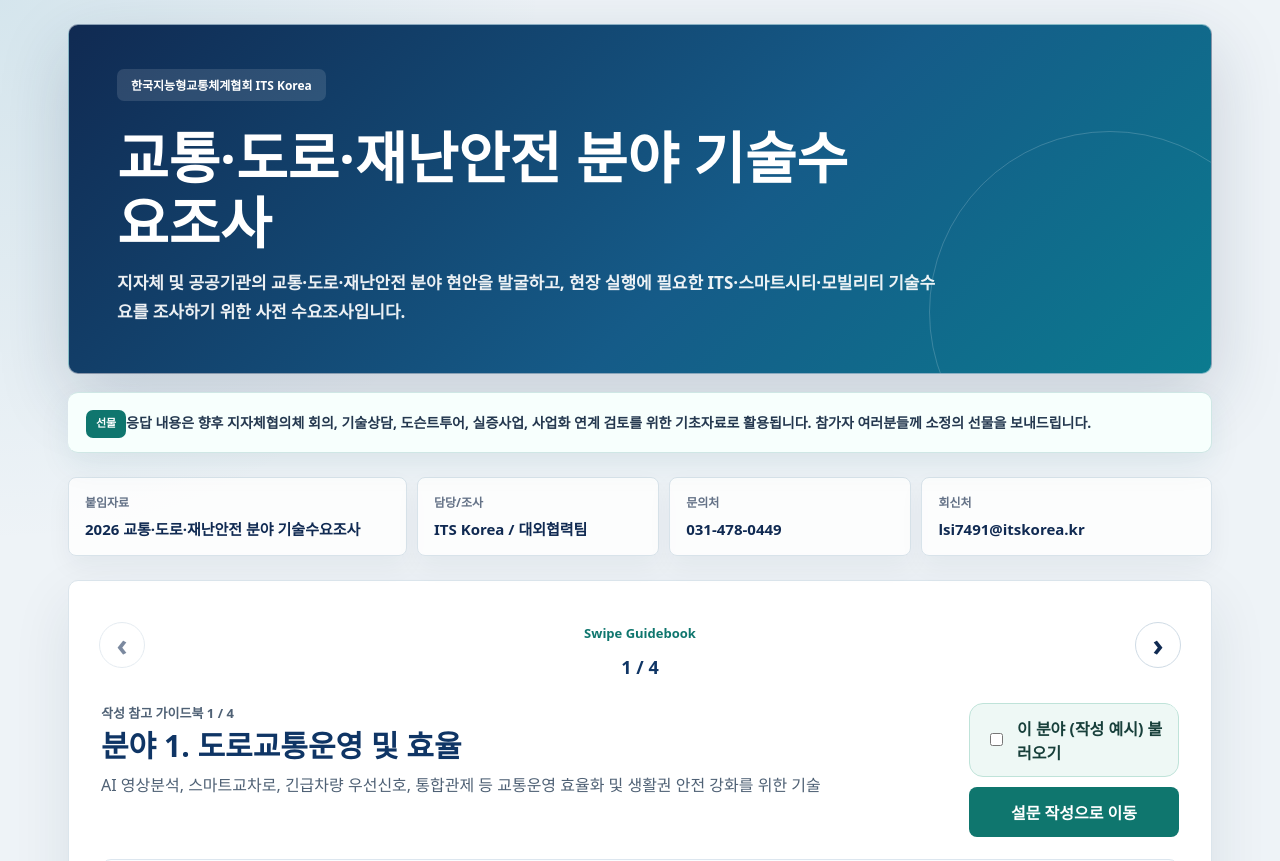
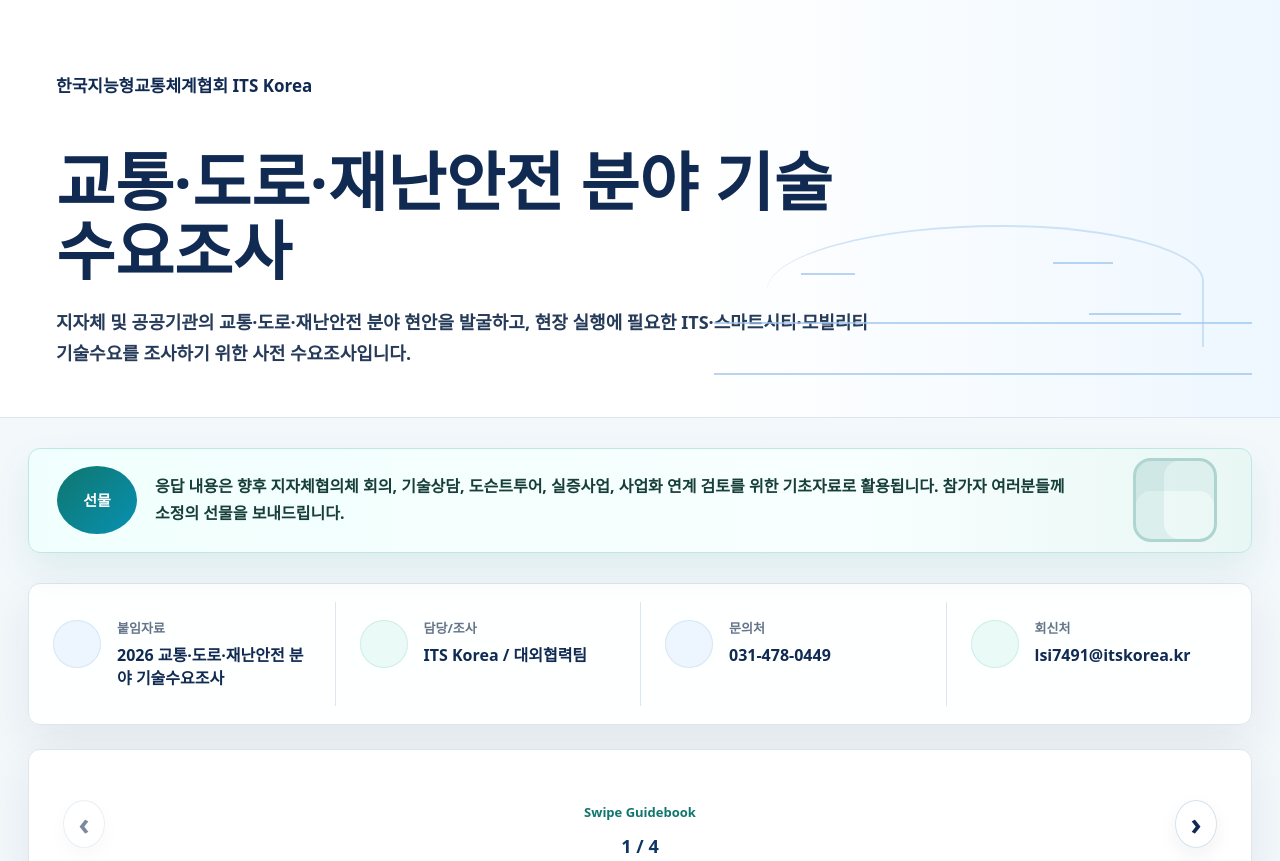
Before and after one commit to lsi307-create/technology-demand-survey-form, a website: page index.html in a window 1280 px wide. Shown: the top 861 px of the page. Drawn offline with Linux system fonts and the light colour scheme.

Commit message:
Modernize survey visual layout

```diff
--- a/index.html
+++ b/index.html
@@ -5,7 +5,7 @@
     <meta name="viewport" content="width=device-width, initial-scale=1.0" />
     <title>교통·도로·재난안전 분야 기술수요조사</title>
     <link rel="icon" href="data:," />
-    <link rel="stylesheet" href="./src/styles.css?v=admin-system-6" />
+    <link rel="stylesheet" href="./src/styles.css?v=admin-system-7" />
   </head>
   <body>
     <main class="page">
@@ -74,6 +74,6 @@
     <script>
       window.GOOGLE_SHEET_WEBAPP_URL = '';
     </script>
-    <script type="module" src="./src/main.js?v=admin-system-6"></script>
+    <script type="module" src="./src/main.js?v=admin-system-7"></script>
   </body>
 </html>
--- a/src/styles.css
+++ b/src/styles.css
@@ -205,3 +205,170 @@ button, .secondary.link { border-radius: 8px; background: #0f766e; }
 .privacy-box, .consent { border-radius: 8px; }
 .actions button { min-width: 132px; }
 @media (max-width: 760px) { .page { padding-top: 14px; } .hero, .card, .guidebook, .admin-shell { border-radius: 10px; padding: 24px; } .intro-note { padding-left: 20px; } .intro-note::before { position: static; margin: 0 0 8px; } }
+
+/* Event-registration visual refresh */
+:root { color: #14233c; background: #f6f9fc; }
+body { background: linear-gradient(180deg, #ffffff 0, #f3f8fb 420px, #eef4f8 100%); }
+.page { max-width: 1480px; padding: 0 28px 92px; }
+.hero {
+  position: relative;
+  min-height: 332px;
+  margin: 0 -28px;
+  padding: 72px max(56px, calc((100vw - 1390px) / 2 + 56px)) 48px;
+  border: 0;
+  border-bottom: 1px solid #dce6ef;
+  border-radius: 0;
+  background: linear-gradient(90deg, #ffffff 0%, #ffffff 54%, #eef7ff 100%);
+  box-shadow: none;
+  color: #102a52;
+}
+.hero::before {
+  content: "";
+  position: absolute;
+  right: max(28px, calc((100vw - 1390px) / 2 + 28px));
+  bottom: 42px;
+  width: min(42vw, 560px);
+  height: 178px;
+  background:
+    linear-gradient(#9fc5ee, #9fc5ee) 0 72% / 100% 2px no-repeat,
+    linear-gradient(#9fc5ee, #9fc5ee) 18% 44% / 54px 2px no-repeat,
+    linear-gradient(#9fc5ee, #9fc5ee) 71% 38% / 60px 2px no-repeat,
+    linear-gradient(#9fc5ee, #9fc5ee) 84% 67% / 92px 2px no-repeat;
+  border-bottom: 2px solid #9fc5ee;
+  border-radius: 0;
+  opacity: .72;
+}
+.hero::after {
+  content: "";
+  position: absolute;
+  right: max(76px, calc((100vw - 1390px) / 2 + 76px));
+  bottom: 70px;
+  width: min(34vw, 440px);
+  height: 120px;
+  border: 2px solid #9fc5ee;
+  border-bottom: 0;
+  border-left: 0;
+  border-radius: 70% 60% 0 0;
+  opacity: .46;
+}
+.badge { padding: 0; border-radius: 0; background: transparent; color: #102a52; font-size: 17px; font-weight: 900; }
+h1 { max-width: 820px; margin: 50px 0 22px; color: #102a52; font-size: clamp(42px, 5.3vw, 64px); line-height: 1.08; letter-spacing: 0; }
+.hero p { max-width: 820px; color: #263b59; font-size: 18px; line-height: 1.72; font-weight: 750; opacity: 1; }
+.intro-note {
+  display: flex;
+  align-items: center;
+  min-height: 104px;
+  margin: 30px 0 0;
+  padding: 24px 170px 24px 126px;
+  border: 1px solid #bfe8e5;
+  border-radius: 12px;
+  background: linear-gradient(90deg, #f0fffd 0%, #f8ffff 68%, #e9f7f4 100%);
+  box-shadow: 0 16px 38px rgba(15, 118, 110, .09);
+  color: #173f3a;
+  font-size: 16px;
+}
+.intro-note::before {
+  content: "\C120\BB3C";
+  left: 28px;
+  top: 50%;
+  width: 68px;
+  height: 68px;
+  transform: translateY(-50%);
+  border-radius: 50%;
+  background: linear-gradient(135deg, #0f766e, #0891b2);
+  color: white;
+  font-size: 15px;
+}
+.intro-note::after {
+  content: "";
+  position: absolute;
+  right: 34px;
+  top: 50%;
+  width: 78px;
+  height: 78px;
+  transform: translateY(-50%);
+  border: 3px solid rgba(15, 118, 110, .28);
+  border-radius: 18px;
+  box-shadow: inset 28px 0 0 rgba(15, 118, 110, .08), inset 0 30px 0 rgba(15, 118, 110, .06);
+}
+.survey-meta {
+  grid-template-columns: repeat(4, minmax(0, 1fr));
+  gap: 0;
+  margin-top: 30px;
+  padding: 18px 0;
+  border: 1px solid #dce6ef;
+  border-radius: 12px;
+  background: rgba(255, 255, 255, .96);
+  box-shadow: 0 20px 48px rgba(24, 42, 68, .08);
+}
+.survey-meta div {
+  position: relative;
+  min-height: 88px;
+  padding: 16px 22px 16px 88px;
+  border: 0;
+  border-left: 1px solid #dce6ef;
+  border-radius: 0;
+  background: transparent;
+  box-shadow: none;
+}
+.survey-meta div:first-child { border-left: 0; }
+.survey-meta div::before {
+  content: "";
+  position: absolute;
+  left: 24px;
+  top: 18px;
+  width: 48px;
+  height: 48px;
+  border-radius: 50%;
+  background: #edf6ff;
+  box-shadow: inset 0 0 0 1px #d7e7f5;
+}
+.survey-meta div:nth-child(even)::before { background: #eafaf7; box-shadow: inset 0 0 0 1px #cfeee7; }
+.survey-meta span { margin: 0 0 7px; color: #65758a; font-size: 13px; }
+.survey-meta strong { color: #102a52; font-size: 16px; line-height: 1.45; }
+.guidebook, .card, .admin-shell {
+  border-radius: 12px;
+  border-color: #dce6ef;
+  box-shadow: 0 18px 46px rgba(24, 42, 68, .08);
+}
+.guidebook { padding: 34px; }
+.guide-slide-card, .guide-panel, .field-reference, .demand-card {
+  border-radius: 12px;
+}
+.guide-nav { padding: 6px 0 16px; }
+.guide-arrow {
+  width: 42px;
+  height: 42px;
+  border: 1px solid #d7e3ed;
+  background: white;
+  color: #102a52;
+  box-shadow: 0 8px 20px rgba(24, 42, 68, .06);
+}
+.guide-actions { flex-basis: 190px; }
+.guide-apply { border-radius: 10px; }
+.card { padding: 36px; }
+input, select, textarea { min-height: 50px; border-radius: 9px; background: #fbfdff; }
+textarea { min-height: 118px; }
+button, .secondary.link { min-height: 48px; border-radius: 9px; }
+.actions button:not(.secondary) { background: #0f3565; }
+
+@media (max-width: 1100px) {
+  .hero { padding-right: 32px; }
+  .hero::before, .hero::after { opacity: .18; }
+  .survey-meta { grid-template-columns: repeat(2, minmax(0, 1fr)); }
+  .survey-meta div:nth-child(3) { border-left: 0; border-top: 1px solid #dce6ef; }
+  .survey-meta div:nth-child(4) { border-top: 1px solid #dce6ef; }
+}
+@media (max-width: 760px) {
+  .page { padding: 0 12px 64px; }
+  .hero { margin: 0 -12px; min-height: auto; padding: 42px 24px 34px; }
+  .hero::before, .hero::after { display: none; }
+  h1 { margin-top: 34px; font-size: 38px; }
+  .intro-note { display: block; min-height: auto; padding: 20px; }
+  .intro-note::before { transform: none; width: auto; height: 28px; }
+  .intro-note::after { display: none; }
+  .survey-meta { grid-template-columns: 1fr; padding: 0; }
+  .survey-meta div, .survey-meta div:nth-child(3), .survey-meta div:nth-child(4) { min-height: 74px; border-left: 0; border-top: 1px solid #dce6ef; }
+  .survey-meta div:first-child { border-top: 0; }
+  .guidebook, .card, .admin-shell { padding: 22px; }
+}
```
Also changed, not shown: dist/index.html, dist/src/styles.css.
